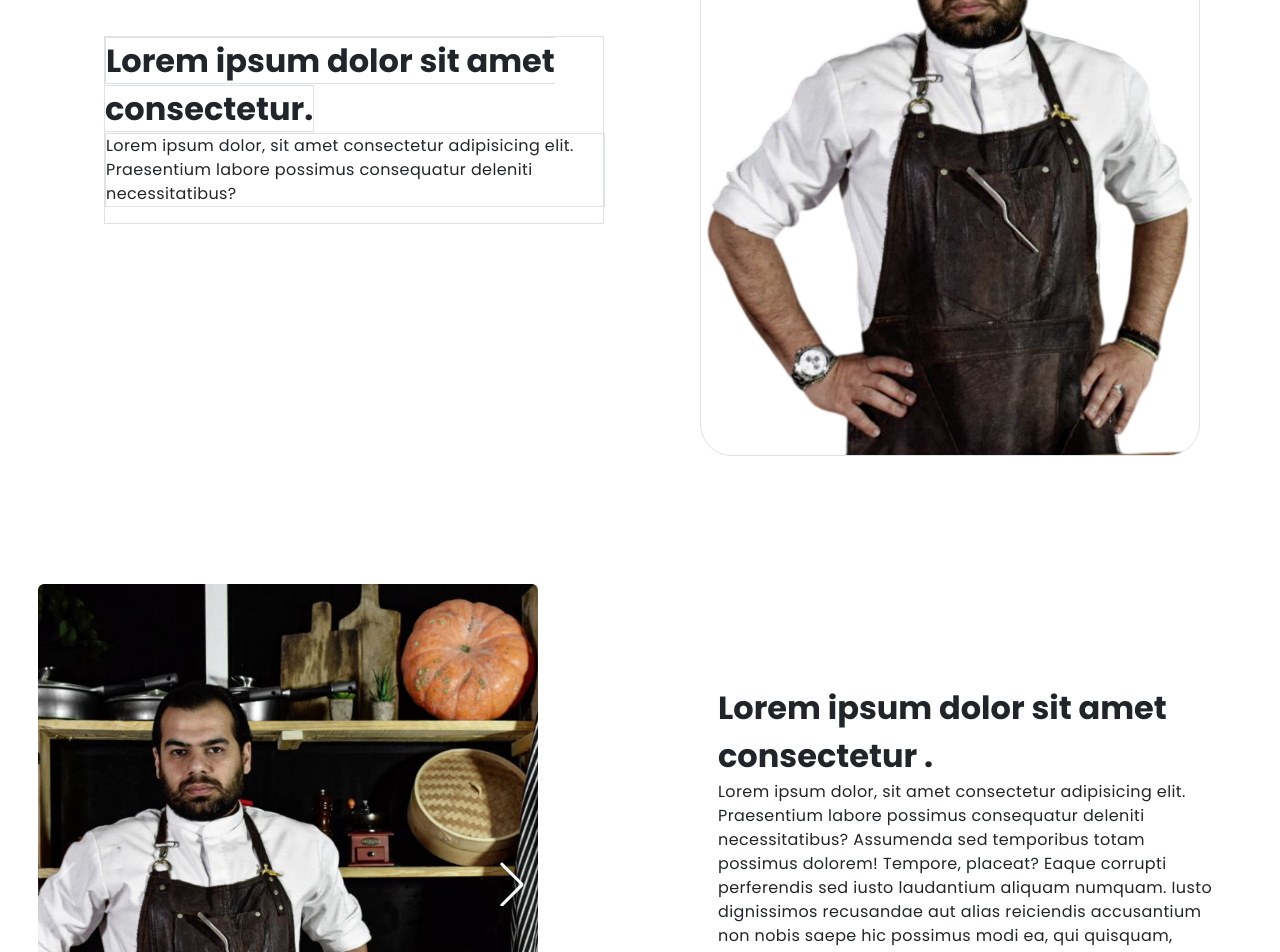
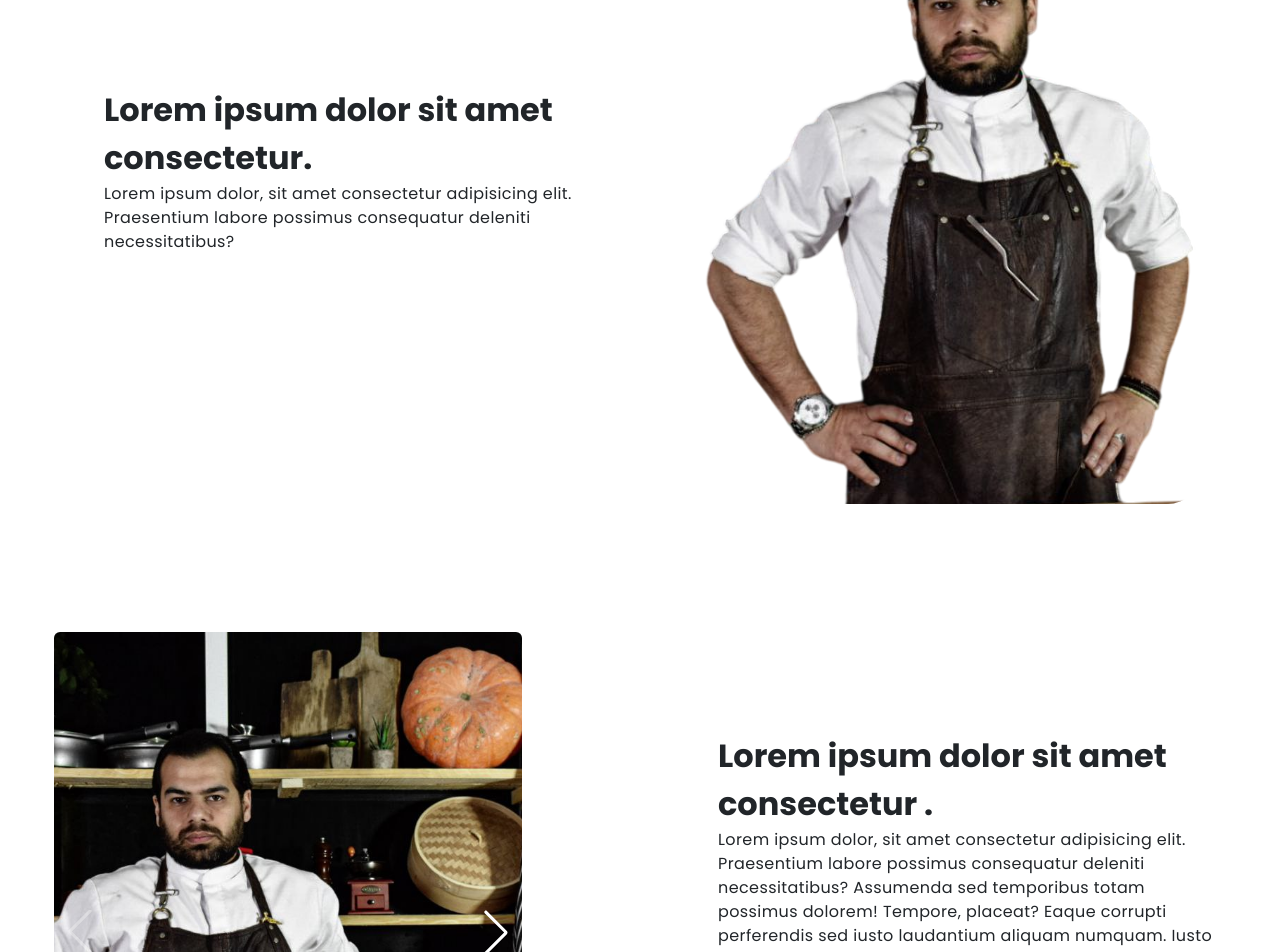
Before and after one commit to Abed001/ChefAlaaPortfolio, a React (Vite) app: page / in a window 1280 px wide. Shown: the part 260-1212 px from the top of the page. Built offline with nearby package versions, Linux system fonts and the light colour scheme; the HTML template or start-up script is replaced by a standard one; a web font is replaced by a local one.

Commit message:
changed spacing to make the content in center also reversed story section

```diff
--- a/plate.json
+++ b/plate.json
@@ -6,15 +6,15 @@
     "src": "/VideoAlbum/video2.mp4"
   },
   {
-    "src": "/VideoAlbum/video2.mp4"
+    "src": "/VideoAlbum/video3.mp4"
   },
   {
-    "src": "/VideoAlbum/video2.mp4"
+    "src": "/VideoAlbum/video4.mp4"
   },
   {
-    "src": "/VideoAlbum/video2.mp4"
+    "src": "/VideoAlbum/video5.mp4"
   },
   {
-    "src": "/VideoAlbum/video2.mp4"
+    "src": "/VideoAlbum/video6.mp4"
   }
 ]
--- a/src/Component/Hero.tsx
+++ b/src/Component/Hero.tsx
@@ -3,14 +3,14 @@ import newhero from "../assets/newhero.png";
 
 function Hero() {
   return (
-    <div className=" w-[100%]  flex flex-col justify-around lg:flex-row items-center">
+    <div className=" w-[100%] mt-5 md:mt-5 lg:mt-0  flex flex-col justify-around lg:flex-row items-center">
       <div className="px-4 sm:block text-left flex flex-col justify-center w-[100%]  ">
-        <div className="border ml-20 mt-[-50px] lg:block text-left flex flex-col justify-center lg:w-[500px] ">
+        <div className=" lg:ml-20 lg:mt-[-50px] lg:block text-left flex flex-col justify-center lg:w-[500px] ">
           {" "}
-          <span className="border text-[2rem] font-bold lg:w-[500px]">
+          <span className="text-[2rem] font-bold lg:w-[500px]">
             Lorem ipsum dolor sit amet consectetur.
           </span>
-          <p className="border tracking-wide w-full lg:w-[500px]">
+          <p className=" tracking-wide w-full lg:w-[500px]">
             Lorem ipsum dolor, sit amet consectetur adipisicing elit.
             Praesentium labore possimus consequatur deleniti necessitatibus?
           </p>
@@ -19,7 +19,7 @@ function Hero() {
 
       <img
         src={newhero}
-        className=" border lg:mr-20  mb-10 rounded-4xl lg:w-[500px] lg:mt-10 w-full object-cover object-center"
+        className=" lg:mr-20 mb-10 rounded-4xl lg:w-[500px] lg:mt-10 w-full object-cover object-center"
       />
     </div>
   );
--- a/src/Component/SliderComponent.tsx
+++ b/src/Component/SliderComponent.tsx
@@ -10,7 +10,7 @@ import { Navigation, Pagination, Scrollbar, A11y } from "swiper/modules";
 function SliderComponent() {
   return (
     <Swiper
-      className="rounded-md w-[90%] h-[600px] mt-5 lg:mt-0 lg:w-[100%]"
+      className="rounded-md w-[90%] md:w-full h-[600px] mt-5 lg:mt-0 lg:w-[100%]"
       modules={[Navigation, Pagination, Scrollbar, A11y]}
       spaceBetween={50}
       slidesPerView={1}
--- a/src/Component/StorySection.tsx
+++ b/src/Component/StorySection.tsx
@@ -24,7 +24,7 @@ function StorySection() {
           </p>
         </div>
       </div>
-      <div className=" lg:mr-10 mb-10 rounded-4xl  lg:mt-10 w-full lg:w-[500px]">
+      <div className=" lg:mr-10 md:px-4 mb-10 rounded-4xl lg:mt-10 w-full lg:w-[500px]">
         <SliderComponent />
       </div>
     </div>
--- a/src/Component/VideoSlider.tsx
+++ b/src/Component/VideoSlider.tsx
@@ -1,4 +1,4 @@
-//import videos from "../../plate.json";
+import videos from "../../plate.json";
 import video1 from "../../public/VideoAlbum/video1.mp4";
 import video2 from "../../public/VideoAlbum/video2.mp4";
 import video3 from "../../public/VideoAlbum/video3.mp4";
@@ -13,7 +13,7 @@ function VideoSlider() {
     <section className="w-[100%] mx-auto  flex flex-col lg:flex-row justify-between items-center lg:mt-10">
       {/* Left: Text */}
       <div className="sm:block px-4 mb-5  tracking-wide  text-left flex flex-col">
-        <div className="lg:block mb-5 ml-20 tracking-wide lg:mb-0 lg:mt-[-100px]  text-left flex flex-col lg:w-[350px]">
+        <div className="lg:block mb-5 lg:ml-20 tracking-wide lg:mb-0 lg:mt-[-100px]  text-left flex flex-col lg:w-[350px]">
           <p className="text-[oklch(0.22_0.01_270)] text-base leading-relaxed">
             <span className="font-bold text-[2rem]">My cooking style</span>{" "}
             <br />
@@ -30,7 +30,7 @@ function VideoSlider() {
 
       {/* //////////////*/}
 
-      <section className=" lg:mr-20 lg:max-w-[50%] flex">
+      <section className="hidden lg:mr-20 lg:max-w-[50%] lg:flex">
         {/* //////////////*/}
 
         <div className="m-[2px] w-full  flex flex-col ">
@@ -65,8 +65,8 @@ function VideoSlider() {
         </div>
       </section>
 
-      {/* Right: Video Grid
-      <div className=" sm:block  mb-10 w-full lg:max-w-[50%] grid grid-cols-1 md:grid-cols-2  gap-2 ">
+      {/* Right: Video Grid*/}
+      <div className=" lg:hidden md:px-4  mb-10 w-full lg:max-w-[50%] grid grid-cols-1 md:grid-cols-2  gap-2 ">
         {videos.map((video, index) => (
           <div
             key={index}
@@ -84,7 +84,7 @@ function VideoSlider() {
             </video>
           </div>
         ))}
-      </div> */}
+      </div>
     </section>
   );
 }
```
Also changed, not shown: 1 other file (tests, documents, lock files or other folders).
